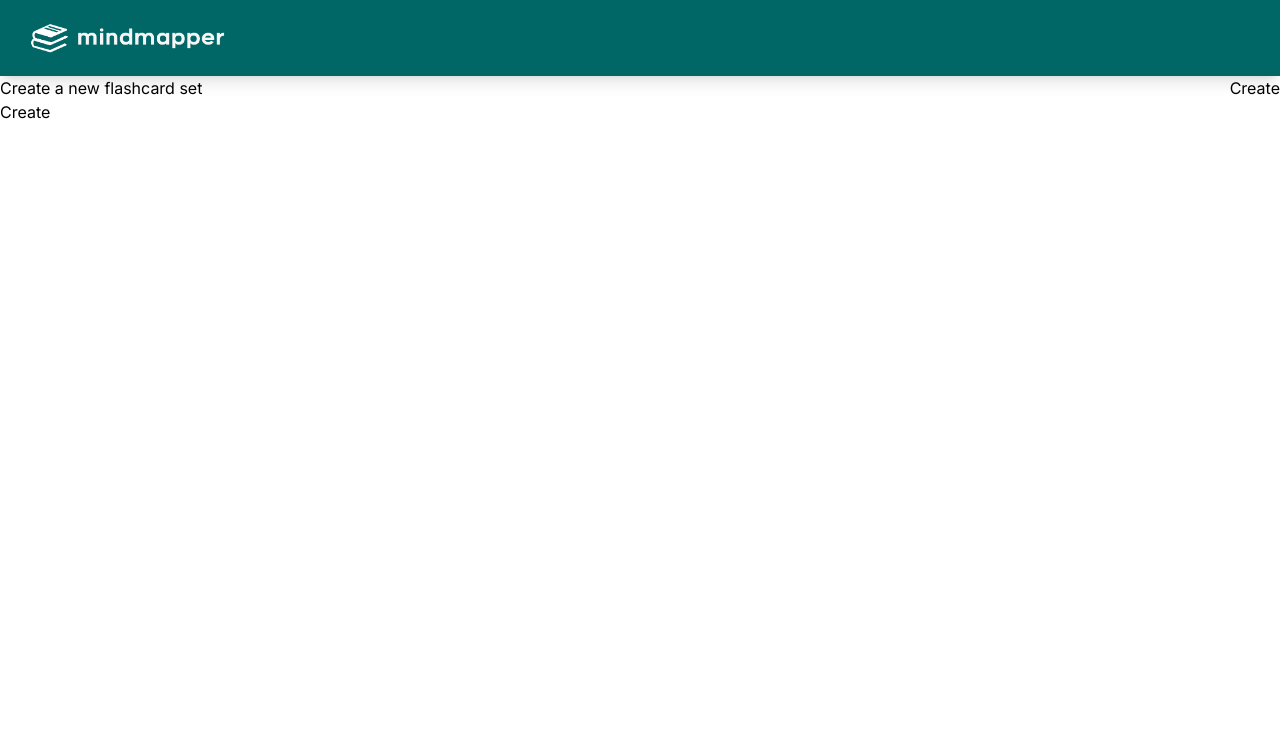
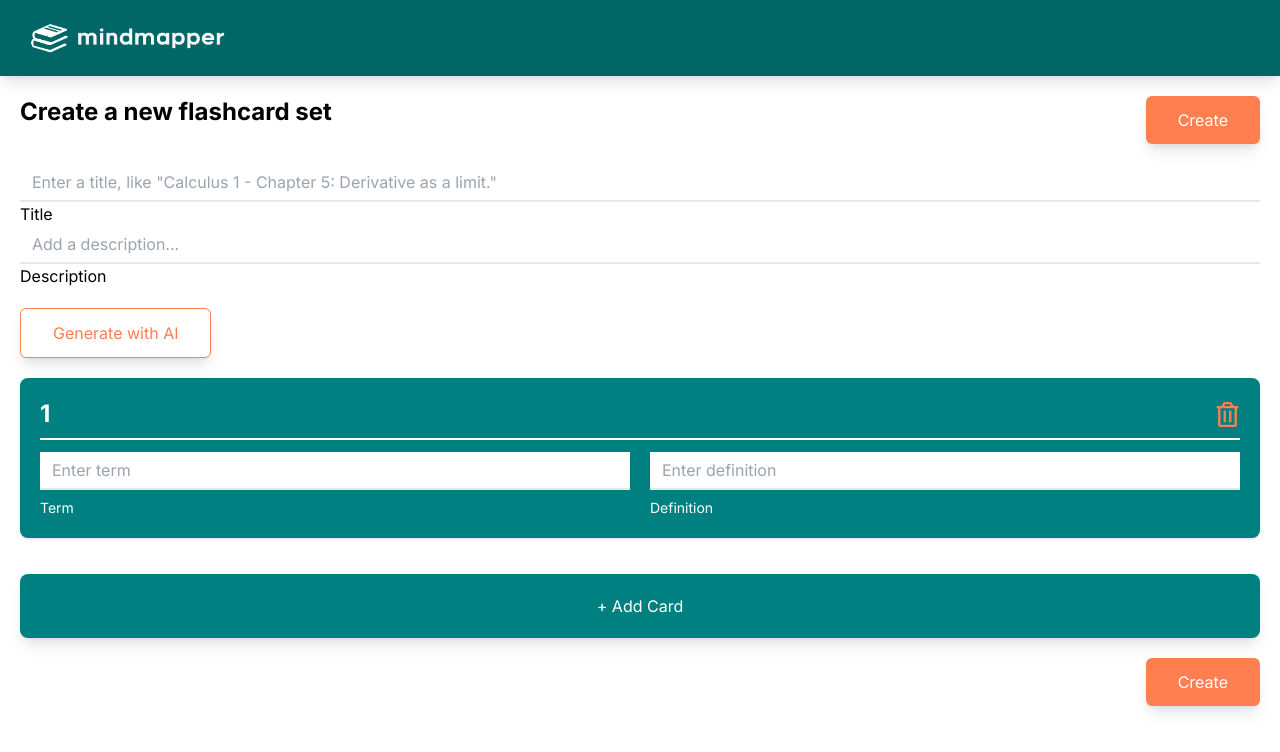
Before and after one commit to Jeffuz/MindMapper, a Next.js app in the folder my-app/: page /dashboard/creation in a window 1280 px wide. Shown: the top 752 px of the page. Built offline with nearby package versions, Linux system fonts and the light colour scheme; no server answers.

Commit message:
allow users to create cards for deck

```diff
--- a/my-app/src/app/components/dashboard/create_card.tsx
+++ b/my-app/src/app/components/dashboard/create_card.tsx
@@ -1,9 +1,53 @@
+import React from "react";
+import { FaRegTrashAlt } from "react-icons/fa";
 
+const CreateCard = ({
+  index,
+  term,
+  definition,
+  handleTermChange,
+  handleDefinitionChange,
+  handleDeleteCard,
+}: any) => {
+  return (
+    <div className="flex flex-col gap-3 p-5 bg-teal1 rounded-lg shadow lg mb-4">
+      {/* Index + Trash */}
+      <div className="flex justify-between w-full border-b-2 border-b-white pb-2">
+        {/* Index */}
+        <div className="text-white font-bold text-2xl">{index + 1}</div>
+        {/* Trash */}
+        <button
+          onClick={() => handleDeleteCard(index)}
+          className="text-orange1 hover:text-orange1/80 transition duration-500"
+        >
+          <FaRegTrashAlt size={25} />
+        </button>
+      </div>
+      <div className="flex gap-5">
+        {/* Text Fields */}
+        <div className="flex flex-col w-full gap-2">
+          <input
+            type="text"
+            placeholder={`Enter term`}
+            value={term}
+            onChange={(e) => handleTermChange(index, e.target.value)}
+            className="appearance-none py-2 px-3 text-gray-700 leading-tight focus:outline-none focus:shadow-outline border-b-2"
+          />
+          <label className="text-sm text-white">Term</label>
+        </div>
+        <div className="flex flex-col w-full gap-2">
+          <input
+            type="text"
+            placeholder={`Enter definition`}
+            value={definition}
+            onChange={(e) => handleDefinitionChange(index, e.target.value)}
+            className="appearance-none py-2 px-3 text-gray-700 leading-tight focus:outline-none focus:shadow-outline border-b-2"
+          />
+          <label className="text-sm text-white">Definition</label>
+        </div>
+      </div>
+    </div>
+  );
+};
 
-const create_card = () => {
-  return (
-    <div>create_card</div>
-  )
-}
-
-export default create_card
+export default CreateCard;
--- a/my-app/src/app/dashboard/creation/page.tsx
+++ b/my-app/src/app/dashboard/creation/page.tsx
@@ -1,29 +1,111 @@
-import React from "react";
+"use client";
+import React, { useState } from "react";
 import Navbar from "@/app/components/navbar";
+import CreateCard from "@/app/components/dashboard/create_card";
 
-const creation = () => {
+const Creation = () => {
+  const [title, setTitle] = useState("");
+  const [description, setDescription] = useState("");
+  const [cards, setCards] = useState([{ term: "", definition: "" }]);
+
+  // Add Card
+  const handleAddCard = () => {
+    setCards([...cards, { term: "", definition: "" }]);
+  };
+
+  // Change Term for card
+  const handleTermChange = (index: number, term: string) => {
+    const newCards = [...cards];
+    newCards[index].term = term;
+    setCards(newCards);
+  };
+
+  // Change Definition for card
+  const handleDefinitionChange = (index: number, definition: string) => {
+    const newCards = [...cards];
+    newCards[index].definition = definition;
+    setCards(newCards);
+  };
+
+  // Delete Card
+  const handleDeleteCard = (index: number) => {
+    const newCards = cards.filter((_, i) => i !== index);
+    setCards(newCards);
+  };
+
   return (
-    <div>
+    <>
       <Navbar />
-      {/* Bar (title + create)*/}
-      <div className="flex justify-between">
-        <div>Create a new flashcard set</div>
-        <button>Create</button>
+      <div className="flex flex-col gap-5 m-5">
+        {/* Bar (title + create)*/}
+        <div className="flex justify-between md:flex-row flex-col gap-3">
+          <div className="font-bold text-2xl">Create a new flashcard set</div>
+          <button className="bg-orange1 hover:bg-orange1/80 text-white lg:px-8 px-6 py-3 transition duration-500 rounded-md shadow-lg">
+            Create
+          </button>
+        </div>
+        {/* Title, under is description */}
+        <div className="flex flex-col">
+          {/* Title */}
+          <div className="flex flex-col">
+            <input
+              type="text"
+              placeholder='Enter a title, like "Calculus 1 - Chapter 5: Derivative as a limit."'
+              className="appearance-none py-2 px-3 text-gray-700 leading-tight focus:outline-none focus:shadow-outline border-b-2"
+              value={title}
+              onChange={(e) => setTitle(e.target.value)}
+            />
+            <label>Title</label>
+          </div>
+
+          {/* Description */}
+          <div className="flex flex-col">
+            <input
+              type="text"
+              placeholder="Add a description..."
+              className="appearance-none py-2 px-3 text-gray-700 leading-tight focus:outline-none focus:shadow-outline border-b-2"
+              value={description}
+              onChange={(e) => setDescription(e.target.value)}
+            />
+            <label>Description</label>
+          </div>
+        </div>
+        {/* Modal to Generate cards using LLM */}
+        <div className="flex">
+          <button className="bg-white shadow-lg hover:bg-orange3 hover:text-white text-orange1 border border-orange1 lg:px-8 px-6 py-3 transition duration-500 rounded-md">
+            Generate with AI
+          </button>
+        </div>
+        {/* Display Cards */}
+        <div>
+          {cards.map((card, index) => (
+            <CreateCard
+              key={index}
+              index={index}
+              term={card.term}
+              definition={card.definition}
+              handleTermChange={handleTermChange}
+              handleDefinitionChange={handleDefinitionChange}
+              handleDeleteCard={handleDeleteCard}
+            />
+          ))}
+        </div>
+        {/* Add Card */}
+        <button
+          onClick={handleAddCard}
+          className="w-full flex justify-center items-center py-5 bg-teal1 text-white rounded-lg shadow-lg hover:bg-teal1/90 transition duration-500"
+        >
+          + Add Card
+        </button>
+        {/* Create Deck*/}
+        <div className="flex justify-end w-full">
+          <button className="bg-orange1 hover:bg-orange1/80 text-white lg:px-8 px-6 py-3 transition duration-500 rounded-md shadow-lg">
+            Create
+          </button>
+        </div>
       </div>
-      {/* Title, under is description */}
-      <div></div>
-      {/* Modal to Generate cards using llm */}
-      <div></div>
-      {/* Cards */}
-      <div></div>
-      {/* Add Card */}
-      <div></div>
-      {/* Create Deck*/}
-      <div>
-        <button>Create</button>
-      </div>
-    </div>
+    </>
   );
 };
 
-export default creation;
+export default Creation;
```
